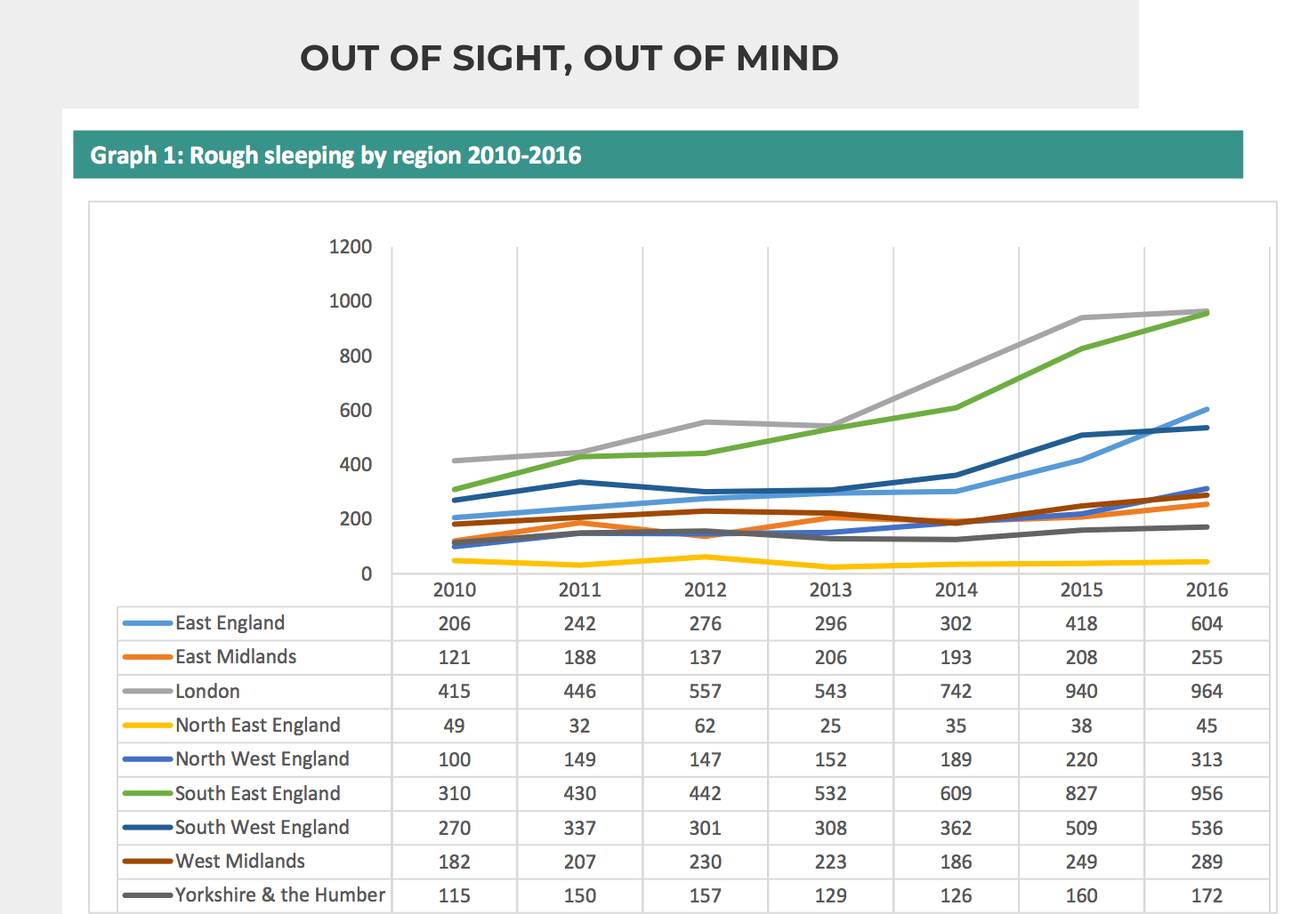
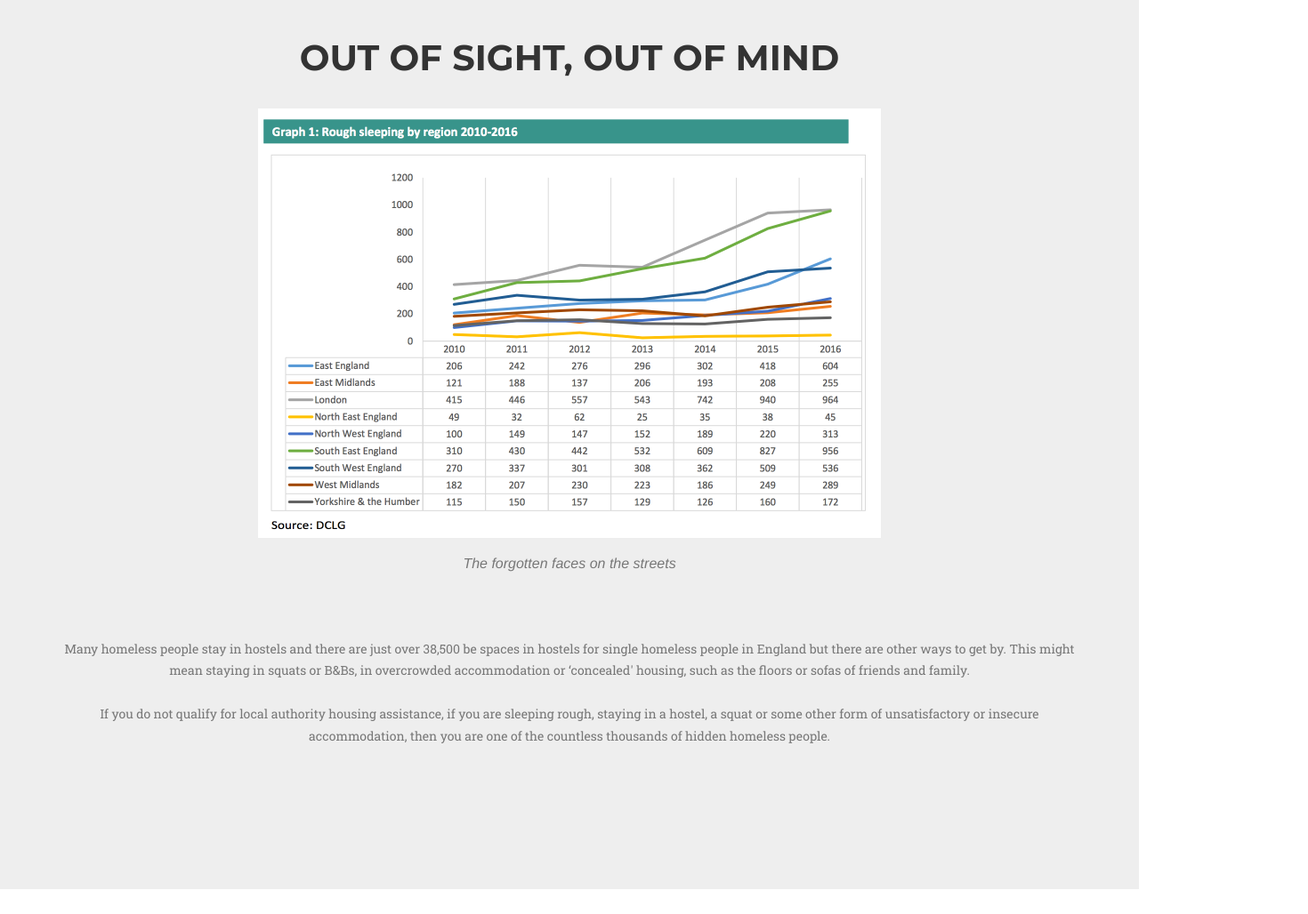
Before and after one commit to crystalclea/homework3, a website: page index.html in a window 1280 px wide. Shown: the part 1660-2688 px from the top of the page at 89% size, 1470 px wide, since content can reach past the window. Drawn offline with nearby package versions, Linux system fonts and the light colour scheme; a script that the page names is missing; a web font is replaced by a local one.

Commit message:
Update index.html

```diff
--- a/index.html
+++ b/index.html
@@ -124,7 +124,7 @@
                 <div class="col-lg-12 text-center">
                     <h2 class="section-heading">Out of sight, Out of mind</h2>
                     <br>
-                    <img src="img/Screen Shot 2017-02-24 at 12.11.52 PM.png" alt="HTML5 Icon" style="width:1400px;height:966pxx;">
+                    <img src="img/Screen Shot 2017-02-24 at 12.11.52 PM.png" alt="HTML5 Icon" style="width:700px;height:966pxx;">
                     <br>
                     <h3 class="section-subheading text-muted">The forgotten faces on the streets</h3>
                 <p class="text-muted">Many homeless people stay in hostels and there are just over 38,500 be spaces in hostels for single homeless people in England but there are other ways to get by. This might mean staying in squats or B&Bs, in overcrowded accommodation or ‘concealed' housing, such as the floors or sofas of friends and family.
```
